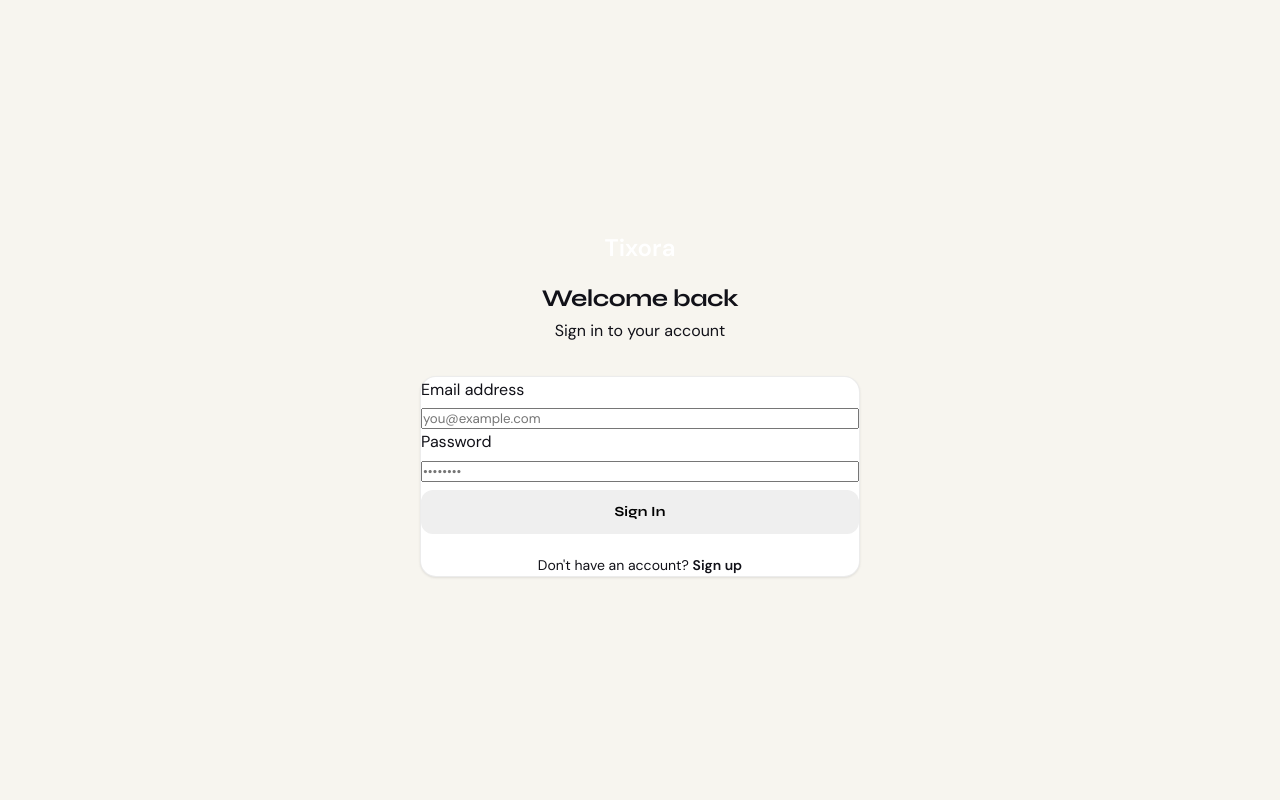
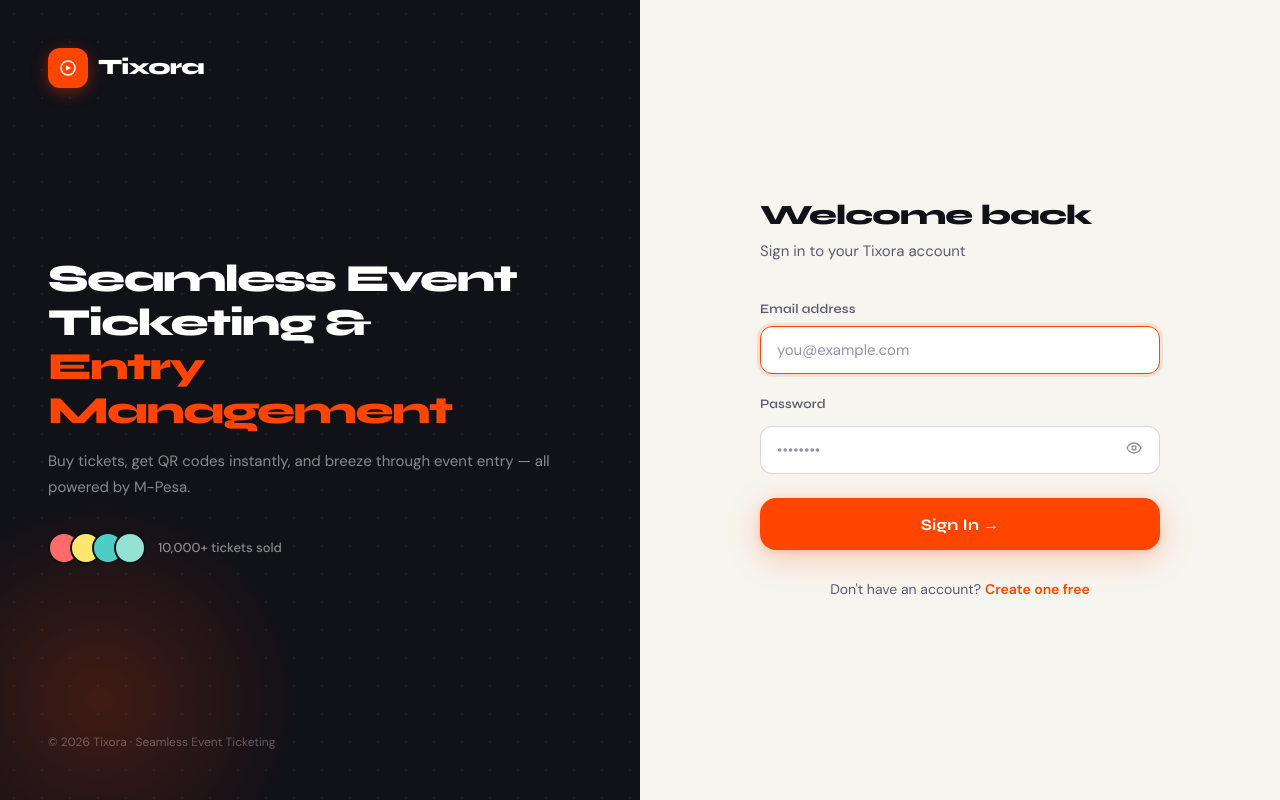
Before and after one commit to Manoty/Tixora, a React (Vite) app in the folder tixora-frontend/: page /login in a window 1280 px wide. Built offline with nearby package versions, Linux system fonts and the light colour scheme.

Commit message:
Split-panel redesign

```diff
--- a/tixora-frontend/src/pages/auth/Login.jsx
+++ b/tixora-frontend/src/pages/auth/Login.jsx
@@ -1,21 +1,17 @@
-// src/pages/auth/Login.jsx
-import { useState }        from 'react';
-import { Link, useNavigate } from 'react-router-dom';
-import api                 from '../../api/axios';
-import { useAuth }         from '../../context/AuthContext';
-
-
-import { useSearchParams } from 'react-router-dom';
+import { useState } from 'react';
+import { Link, useNavigate, useSearchParams } from 'react-router-dom';
+import api from '../../api/axios';
+import { useAuth } from '../../context/AuthContext';
 
 export default function Login() {
-  const [searchParams] = useSearchParams();
-  const sessionExpired  = searchParams.get('expired') === 'true';
-
   const [form,    setForm]    = useState({ email: '', password: '' });
   const [error,   setError]   = useState('');
   const [loading, setLoading] = useState(false);
-  const { login } = useAuth();
-  const navigate  = useNavigate();
+  const [showPwd, setShowPwd] = useState(false);
+  const { login }             = useAuth();
+  const navigate              = useNavigate();
+  const [searchParams]        = useSearchParams();
+  const sessionExpired        = searchParams.get('expired') === 'true';
 
   const handleSubmit = async (e) => {
     e.preventDefault();
@@ -23,63 +19,236 @@
     setError('');
     try {
       const { data } = await api.post('/auth/login/', form);
-      login(data.tokens || { access: data.access, refresh: data.refresh }, data.user);
-
+      login(
+        data.tokens || { access: data.access, refresh: data.refresh },
+        data.user
+      );
       const role = data.user.role;
-      if (role === 'organizer') navigate('/organizer');
-      else if (role === 'admin') navigate('/admin');
-      else navigate('/dashboard');
+      if (role === 'organizer')     navigate('/organizer');
+      else if (role === 'admin')    navigate('/admin');
+      else                          navigate('/dashboard');
     } catch (err) {
-      setError(err.response?.data?.detail || 'Invalid email or password.');
+      setError(
+        err.response?.data?.detail ||
+        err.response?.data?.error  ||
+        'Invalid email or password. Please try again.'
+      );
     } finally {
       setLoading(false);
     }
   };
 
   return (
-    <div style={{ minHeight: '100vh', display: 'flex', alignItems: 'center', justifyContent: 'center', background: 'var(--gray-100)' }}>
-      <div style={{ width: '100%', maxWidth: 440 }}>
-        {/* Header */}
-        <div style={{ textAlign: 'center', marginBottom: 32 }}>
-          <div style={{ display: 'inline-block', background: 'var(--primary)', color: '#fff', borderRadius: 10, padding: '6px 16px', fontWeight: 800, fontSize: 24, marginBottom: 12 }}>
+    <div style={{
+      minHeight:      '100vh',
+      display:        'grid',
+      gridTemplateColumns: '1fr 1fr',
+      background:     'var(--bg)',
+    }}
+      className="auth-grid"
+    >
+      {/* ── Left panel — brand ───────────────────── */}
+      <div style={{
+        background:    'var(--surface-dark)',
+        display:       'flex',
+        flexDirection: 'column',
+        justifyContent: 'space-between',
+        padding:       '48px',
+        position:      'relative',
+        overflow:      'hidden',
+      }}
+        className="auth-brand-panel"
+      >
+        {/* Grid pattern */}
+        <div style={{
+          position:        'absolute', inset: 0,
+          backgroundImage: 'radial-gradient(circle, rgba(255,255,255,0.04) 1px, transparent 1px)',
+          backgroundSize:  '28px 28px', pointerEvents: 'none',
+        }} />
+        {/* Brand glow */}
+        <div style={{
+          position:   'absolute', bottom: -100, left: -100,
+          width:      400, height: 400, borderRadius: '50%',
+          background: 'radial-gradient(circle, rgba(255,69,0,0.2), transparent 70%)',
+          pointerEvents: 'none',
+        }} />
+
+        {/* Logo */}
+        <div style={{ position: 'relative', display: 'flex', alignItems: 'center', gap: 10 }}>
+          <div style={{
+            width: 40, height: 40, borderRadius: 12,
+            background: 'var(--brand)', display: 'flex',
+            alignItems: 'center', justifyContent: 'center',
+            boxShadow: '0 4px 16px rgba(255,69,0,0.4)',
+          }}>
+            <svg width="20" height="20" viewBox="0 0 20 20" fill="none">
+              <path d="M3 10a7 7 0 1014 0A7 7 0 003 10z" stroke="#fff" strokeWidth="1.5"/>
+              <path d="M8 7.5l5 2.5-5 2.5V7.5z" fill="#fff"/>
+            </svg>
+          </div>
+          <span style={{ fontFamily: 'var(--font-display)', fontWeight: 800, fontSize: 22, color: '#fff', letterSpacing: '-0.04em' }}>
             Tixora
-          </div>
-          <h1 style={{ fontSize: 24, fontWeight: 700 }}>Welcome back</h1>
-          <p style={{ color: 'var(--gray-500)', marginTop: 4 }}>Sign in to your account</p>
+          </span>
         </div>
 
-        <div className="card">
-          <form onSubmit={handleSubmit}>
+        {/* Center content */}
+        <div style={{ position: 'relative' }}>
+          <h2 style={{
+            fontFamily:    'var(--font-display)',
+            fontSize:      'clamp(28px, 3vw, 42px)',
+            fontWeight:    800,
+            color:         '#FFFFFF',
+            letterSpacing: '-0.04em',
+            lineHeight:    1.15,
+            marginBottom:  16,
+          }}>
+            Seamless Event<br />Ticketing &<br />
+            <span style={{ color: 'var(--brand)' }}>Entry Management</span>
+          </h2>
+          <p style={{ color: 'rgba(255,255,255,0.5)', fontSize: 15, lineHeight: 1.7 }}>
+            Buy tickets, get QR codes instantly, and breeze through event entry — all powered by M-Pesa.
+          </p>
+
+          {/* Social proof dots */}
+          <div style={{ display: 'flex', alignItems: 'center', gap: 12, marginTop: 32 }}>
+            <div style={{ display: 'flex' }}>
+              {['#FF6B6B','#FFE66D','#4ECDC4','#95E1D3'].map((c, i) => (
+                <div key={c} style={{
+                  width: 32, height: 32, borderRadius: '50%',
+                  background: c, border: '2px solid var(--surface-dark)',
+                  marginLeft: i > 0 ? -10 : 0,
+                }} />
+              ))}
+            </div>
+            <span style={{ fontSize: 13, color: 'rgba(255,255,255,0.5)', fontWeight: 500 }}>
+              10,000+ tickets sold
+            </span>
+          </div>
+        </div>
+
+        {/* Footer */}
+        <div style={{ position: 'relative', fontSize: 12, color: 'rgba(255,255,255,0.3)' }}>
+          © {new Date().getFullYear()} Tixora · Seamless Event Ticketing
+        </div>
+      </div>
+
+      {/* ── Right panel — form ───────────────────── */}
+      <div style={{
+        display:        'flex',
+        alignItems:     'center',
+        justifyContent: 'center',
+        padding:        '48px 32px',
+      }}>
+        <div style={{ width: '100%', maxWidth: 400 }}>
+
+          <div style={{ marginBottom: 36 }}>
+            <h1 style={{ fontFamily: 'var(--font-display)', fontSize: 28, fontWeight: 800, letterSpacing: '-0.03em', marginBottom: 6 }}>
+              Welcome back
+            </h1>
+            <p style={{ color: 'var(--text-secondary)', fontSize: 15 }}>
+              Sign in to your Tixora account
+            </p>
+          </div>
+
           {sessionExpired && (
-              <div style={{ background: '#FEF3C7', color: '#92400E', padding: '12px 16px', borderRadius: 8, marginBottom: 16, fontSize: 14, fontWeight: 600 }}>
-                ⏰ Your session expired. Please sign in again.
+            <div className="alert alert-warning" style={{ marginBottom: 20 }}>
+              <svg width="16" height="16" viewBox="0 0 16 16" fill="none" style={{ flexShrink: 0 }}>
+                <path d="M8 1l7 14H1L8 1z" stroke="currentColor" strokeWidth="1.4" strokeLinejoin="round"/>
+                <path d="M8 6v4M8 11.5v.5" stroke="currentColor" strokeWidth="1.4" strokeLinecap="round"/>
+              </svg>
+              Your session expired — please sign in again.
             </div>
           )}
+
           {error && (
-              <div style={{ background: '#FEE2E2', color: '#991B1B', padding: '12px 16px', borderRadius: 8, marginBottom: 16, fontSize: 14 }}>
+            <div className="alert alert-danger" style={{ marginBottom: 20 }}>
+              <svg width="16" height="16" viewBox="0 0 16 16" fill="none" style={{ flexShrink: 0 }}>
+                <circle cx="8" cy="8" r="7" stroke="currentColor" strokeWidth="1.4"/>
+                <path d="M8 5v3.5M8 10.5v.5" stroke="currentColor" strokeWidth="1.4" strokeLinecap="round"/>
+              </svg>
               {error}
             </div>
           )}
+
+          <form onSubmit={handleSubmit} style={{ display: 'flex', flexDirection: 'column', gap: 20 }}>
             <div className="form-group">
-              <label>Email address</label>
-              <input type="email" placeholder="you@example.com" value={form.email}
-                onChange={e => setForm({ ...form, email: e.target.value })} required />
+              <label className="form-label">Email address</label>
+              <input
+                type="email"
+                className="form-input"
+                placeholder="you@example.com"
+                value={form.email}
+                onChange={e => setForm({ ...form, email: e.target.value })}
+                required
+                autoFocus
+                autoComplete="email"
+              />
             </div>
+
             <div className="form-group">
-              <label>Password</label>
-              <input type="password" placeholder="••••••••" value={form.password}
-                onChange={e => setForm({ ...form, password: e.target.value })} required />
+              <div style={{ display: 'flex', justifyContent: 'space-between', alignItems: 'center', marginBottom: 6 }}>
+                <label className="form-label" style={{ margin: 0 }}>Password</label>
               </div>
-            <button type="submit" className="btn btn-primary" disabled={loading}
-              style={{ width: '100%', justifyContent: 'center', marginTop: 8 }}>
-              {loading ? 'Signing in...' : 'Sign In'}
+              <div style={{ position: 'relative' }}>
+                <input
+                  type={showPwd ? 'text' : 'password'}
+                  className="form-input"
+                  placeholder="••••••••"
+                  value={form.password}
+                  onChange={e => setForm({ ...form, password: e.target.value })}
+                  required
+                  autoComplete="current-password"
+                  style={{ paddingRight: 48 }}
+                />
+                <button
+                  type="button"
+                  onClick={() => setShowPwd(!showPwd)}
+                  style={{
+                    position:   'absolute', right: 14, top: '50%',
+                    transform:  'translateY(-50%)',
+                    background: 'none', border: 'none',
+                    color:      'var(--text-muted)', cursor: 'pointer',
+                    padding:    4,
+                  }}
+                  aria-label={showPwd ? 'Hide password' : 'Show password'}
+                >
+                  {showPwd
+                    ? <svg width="16" height="16" viewBox="0 0 16 16" fill="none"><path d="M1 8s2.5-5 7-5 7 5 7 5-2.5 5-7 5-7-5-7-5z" stroke="currentColor" strokeWidth="1.4"/><circle cx="8" cy="8" r="2" stroke="currentColor" strokeWidth="1.4"/><path d="M2 14L14 2" stroke="currentColor" strokeWidth="1.4" strokeLinecap="round"/></svg>
+                    : <svg width="16" height="16" viewBox="0 0 16 16" fill="none"><path d="M1 8s2.5-5 7-5 7 5 7 5-2.5 5-7 5-7-5-7-5z" stroke="currentColor" strokeWidth="1.4"/><circle cx="8" cy="8" r="2" stroke="currentColor" strokeWidth="1.4"/></svg>
+                  }
+                </button>
+              </div>
+            </div>
+
+            <button
+              type="submit"
+              className="btn btn-brand btn-lg"
+              disabled={loading}
+              style={{ width: '100%', marginTop: 4 }}
+            >
+              {loading
+                ? <><div style={{ width: 18, height: 18, border: '2px solid rgba(255,255,255,0.4)', borderTopColor: '#fff', borderRadius: '50%', animation: 'spin 0.8s linear infinite', flexShrink: 0 }} /> Signing in...</>
+                : 'Sign In →'
+              }
             </button>
           </form>
-          <p style={{ textAlign: 'center', marginTop: 20, fontSize: 14, color: 'var(--gray-500)' }}>
-            Don't have an account? <Link to="/register" style={{ color: 'var(--primary)', fontWeight: 600 }}>Sign up</Link>
+
+          <p style={{ textAlign: 'center', marginTop: 28, fontSize: 14, color: 'var(--text-secondary)' }}>
+            Don't have an account?{' '}
+            <Link to="/register" style={{ color: 'var(--brand)', fontWeight: 700 }}>
+              Create one free
+            </Link>
           </p>
         </div>
       </div>
+
+      <style>{`
+        @keyframes spin { to { transform: rotate(360deg); } }
+        @media (max-width: 768px) {
+          .auth-grid { grid-template-columns: 1fr !important; }
+          .auth-brand-panel { display: none !important; }
+        }
+      `}</style>
     </div>
   );
 }
```
Lines whose indentation alone changed are shown as unchanged.
